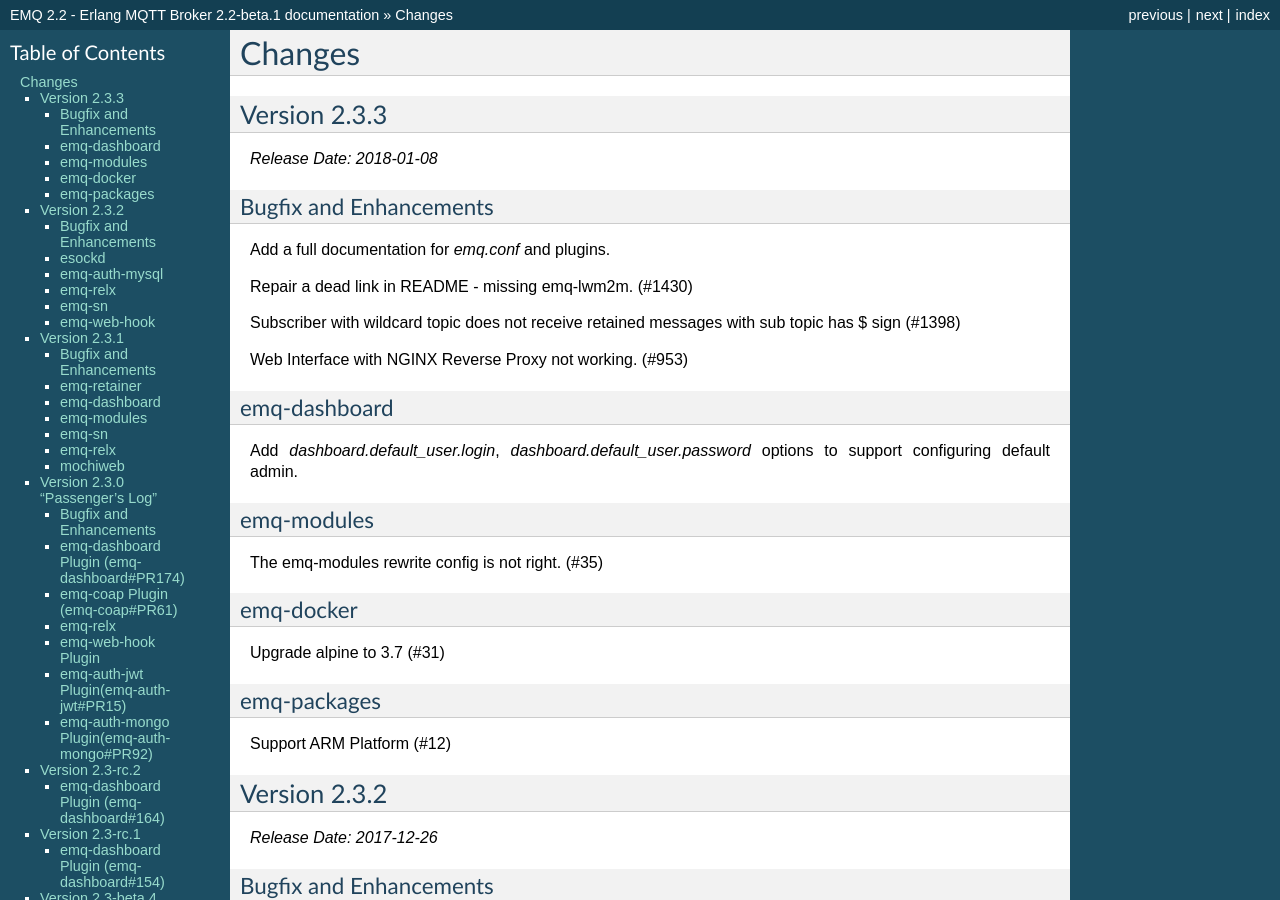
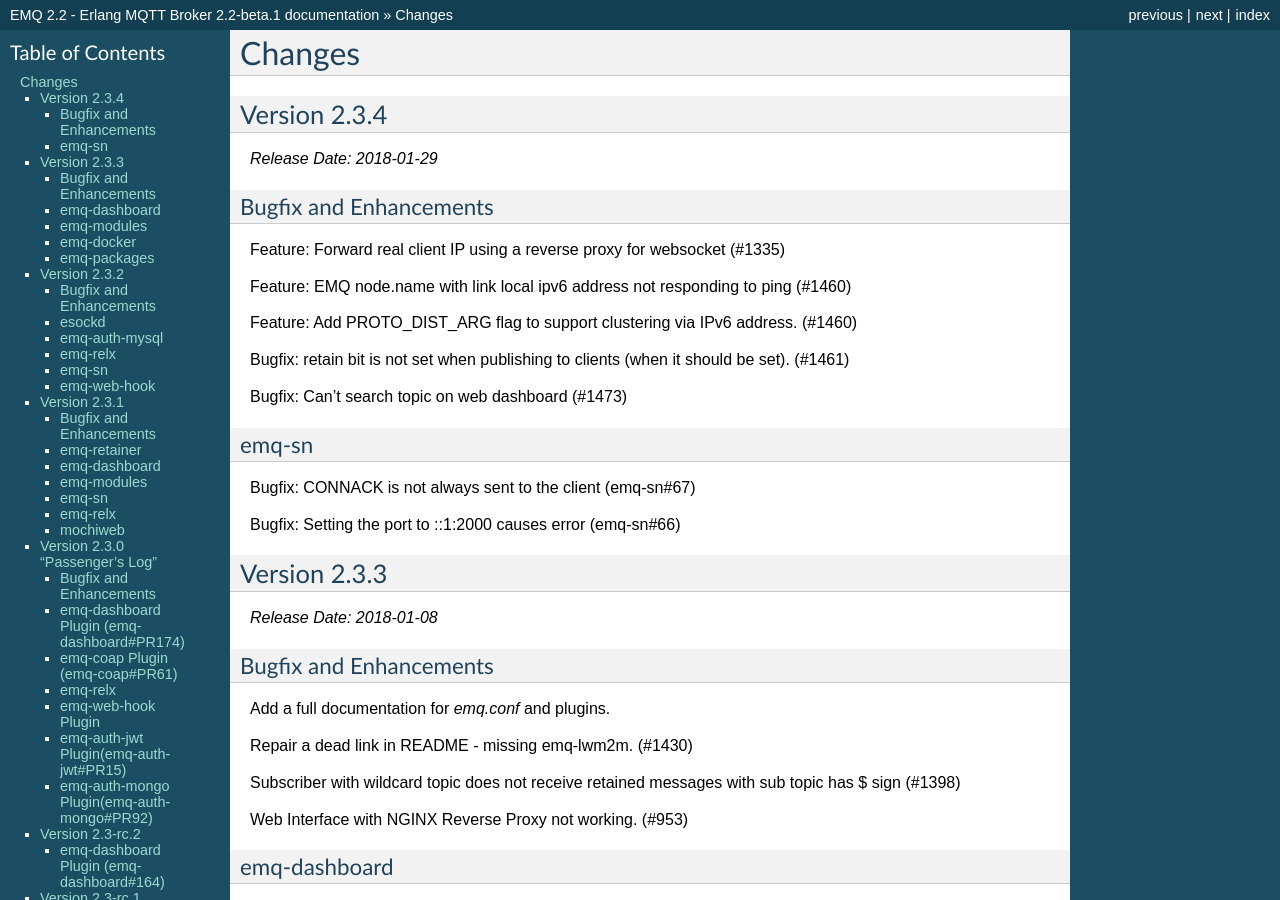
Before and after one commit to emqxarchive/emqx-docs-en, a Sphinx documentation site: the page built from source/changes.rst, in a window 1280 px wide and 900 px high. Built offline with Sphinx 7.4.7, drawn with Linux system fonts in a browser that asks for light colours.

Commit message:
Add changelog for version 2.3.4

```diff
--- a/source/changes.rst
+++ b/source/changes.rst
@@ -4,6 +4,34 @@
 =======
 Changes
 =======
+
+.. _release_2.3.4:
+
+-------------
+Version 2.3.4
+-------------
+
+*Release Date: 2018-01-29*
+
+Bugfix and Enhancements
+-----------------------
+
+Feature: Forward real client IP using a reverse proxy for websocket (#1335)
+
+Feature: EMQ node.name with link local ipv6 address not responding to ping (#1460)
+
+Feature: Add PROTO_DIST_ARG flag to support clustering via IPv6 address. (#1460)
+
+Bugfix: retain bit is not set when publishing to clients (when it should be set). (#1461)
+
+Bugfix: Can't search topic on web dashboard (#1473)
+
+emq-sn
+------
+
+Bugfix: CONNACK is not always sent to the client (emq-sn#67)
+
+Bugfix: Setting the port to ::1:2000 causes error (emq-sn#66)
 
 -------------
 Version 2.3.3
```
